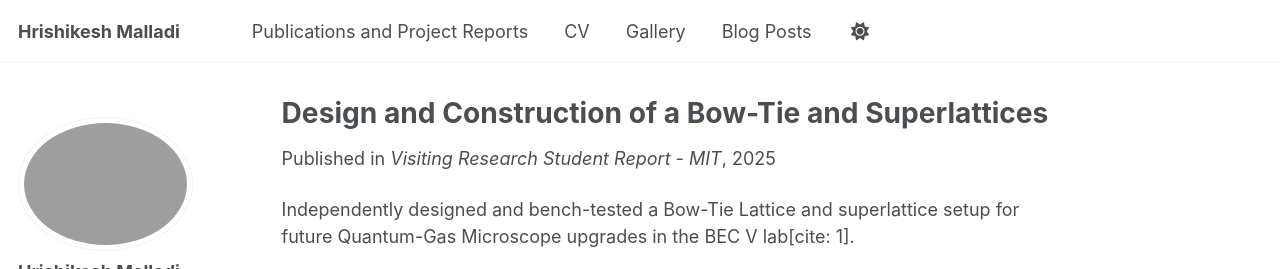
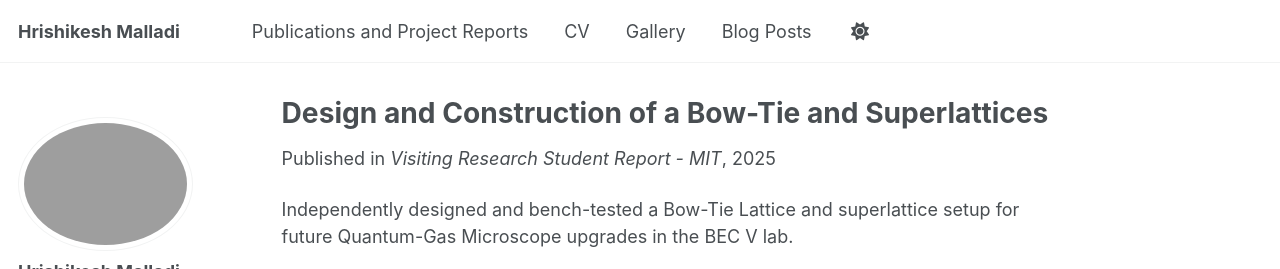
Before and after one commit to Hrishikesh-03/Hrishikesh-03.github.io, a Jekyll site: the page built from _publications/2025-12-01-mit-visiting-report.md, in a window 1280 px wide and 1322 px high, cut to the strip 0-269 px from the top of the window. Built offline with Jekyll 4.4.1, drawn with Linux system fonts in a browser that asks for light colours; a style sheet for code colours, icons or effects is not loaded.

Commit message:
publications_update

```diff
--- a/_publications/2025-12-01-mit-visiting-report.md
+++ b/_publications/2025-12-01-mit-visiting-report.md
@@ -1,14 +1,14 @@
 ---
 title: "Design and Construction of a Bow-Tie and Superlattices"
-collection: publications
+collection: publication
 category: project_reports
-permalink: /_publications/mit-visiting-report
+permalink: /publication/mit-visiting-report
 date: 2025-12-01
 venue: 'Visiting Research Student Report - MIT'
 paperurl: 'https://drive.google.com/file/d/1jt8FfUzbLkf77rd4wqaEOnbNeljl-ykx/preview'
 citation: '<b>Hrishikesh Malladi</b>. (2025). &quot;Design and Construction of a Bow-Tie and Superlattices.&quot;'
 ---
 
-Independently designed and bench-tested a Bow-Tie Lattice and superlattice setup for future Quantum-Gas Microscope upgrades in the BEC V lab[cite: 1].
+Independently designed and bench-tested a Bow-Tie Lattice and superlattice setup for future Quantum-Gas Microscope upgrades in the BEC V lab.
 
 <iframe src="https://drive.google.com/file/d/1jt8FfUzbLkf77rd4wqaEOnbNeljl-ykx/preview" width="640" height="480"></iframe>
```
Also changed, not shown: _publications/2024-07-01-nthu-visiting-report.md (+4 -3 lines), _publications/2024-12-01-three-body-bound.md (+3 -3 lines), _publications/2026-05-01-bose-hubbard.md (+2 -2 lines), _publications/2026-06-02-damop-light-scattering.md (+2 -2 lines).
